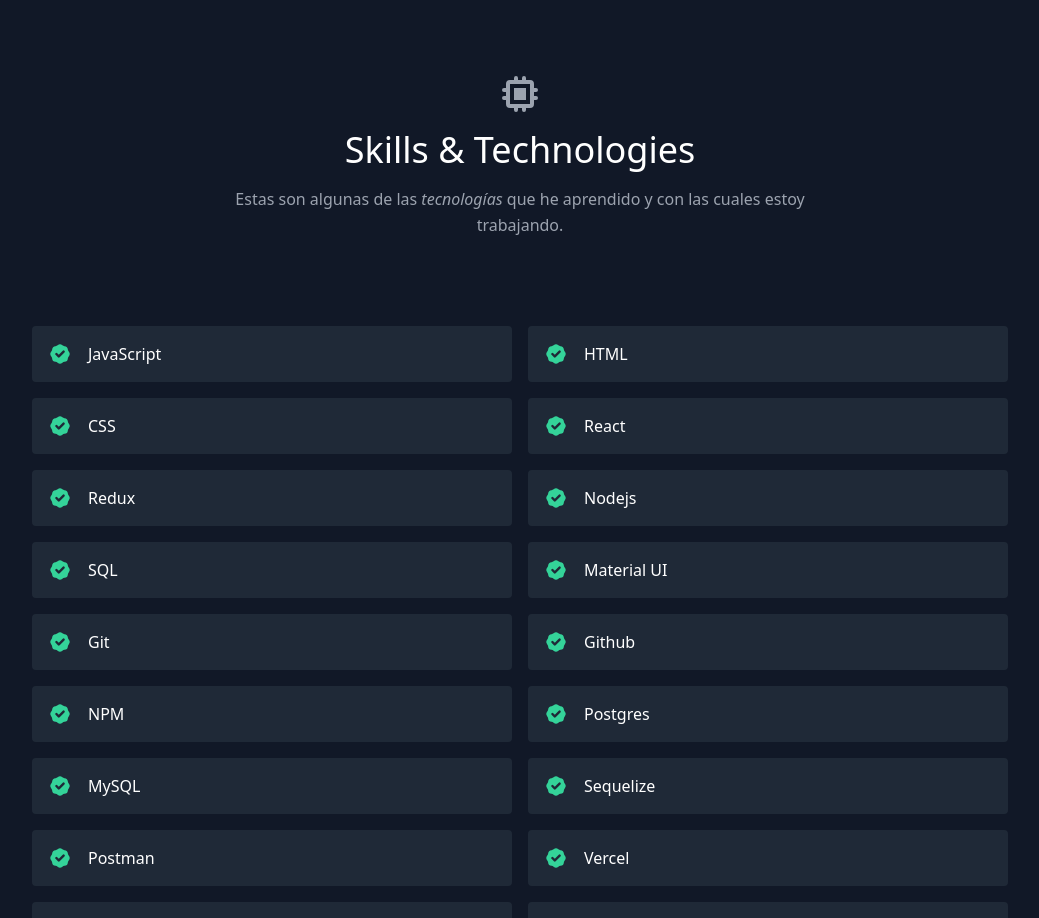
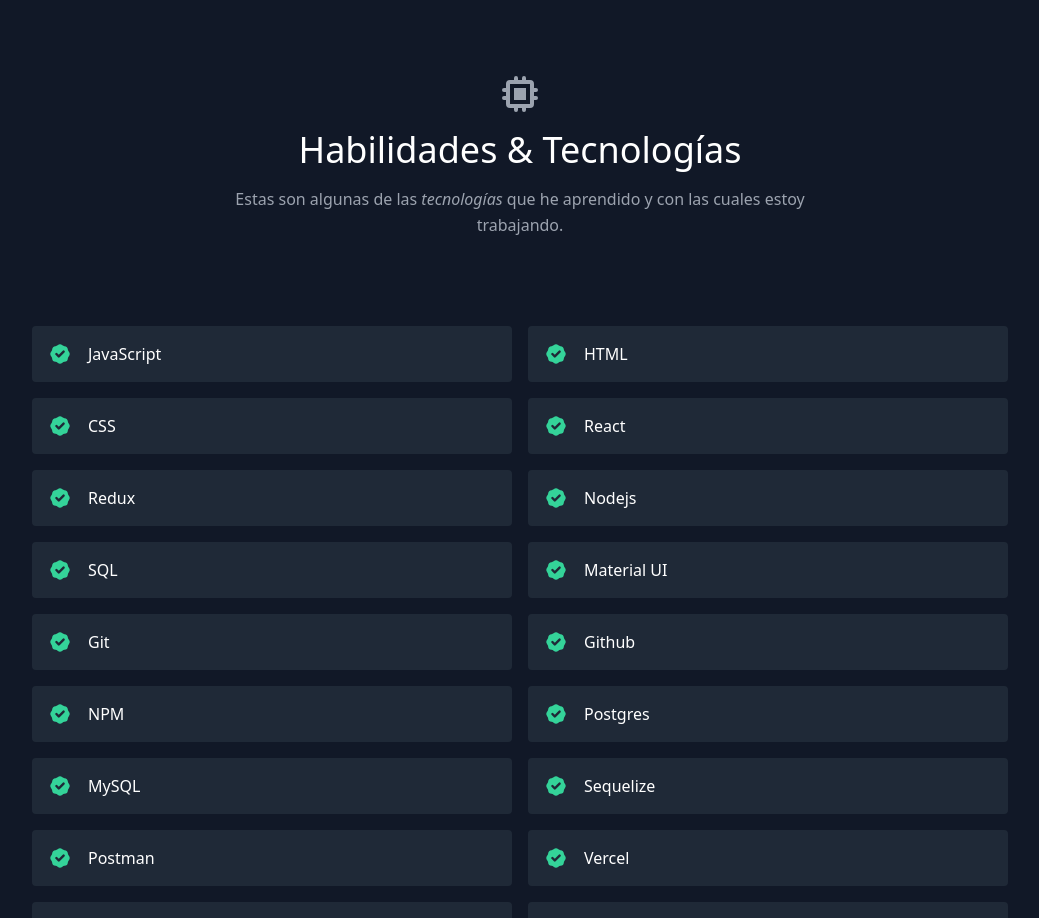
Before and after one commit to ElMatiVega/MV_Portafolio, a React (Create React App) app: page / in a window 1280 px wide. Shown: the part 1680-2598 px from the top of the page, without its empty margins (120-1159 px from the left). Built offline with nearby package versions, Linux system fonts and the light colour scheme.

Commit message:
Habi y Tec

```diff
--- a/src/components/Skills.js
+++ b/src/components/Skills.js
@@ -9,7 +9,7 @@
         <div className="text-center mb-20">
           <ChipIcon className="w-10 inline-block mb-4" />
           <h1 className="sm:text-4xl text-3xl font-medium title-font text-white mb-4">
-            Skills &amp; Technologies
+            Habilidades &amp; Tecnologías
           </h1>
           <p className="text-base leading-relaxed xl:w-2/4 lg:w-3/4 mx-auto">
           Estas son algunas de las <i>tecnologías</i> que he aprendido y con las cuales estoy trabajando.
```
